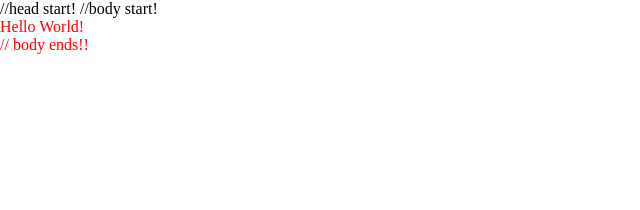
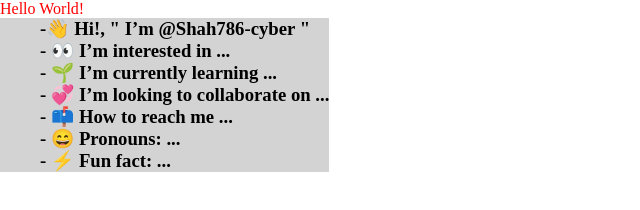
Before and after one commit to Shah786-cyber/Shah-Portfolio, a plain HTML site: page index.html in a window 1280 px wide. Shown: the whole page, without its empty margins (0-640 px from the left). Drawn offline with Linux system fonts and the light colour scheme.

Commit message:
update index.html

```diff
--- a/index.html
+++ b/index.html
@@ -1,7 +1,8 @@
 <!DOCTYPE html>
 <html>
 
-//head start!
+<!-- head start!-->
+
 <head>
 
   <meta charset="UTF-8">
@@ -11,16 +12,69 @@
 
 </head>
 
-//body start!
+<!-- body start!-->
+
 <body>
 
-<P>Hello World!<p>
+  <!-- paragraph start: -->
+  <P>
+    Hello World!
+  <p>
+
+    <!-- div start: -->
+  <div>
+
+    <!-- heading start: -->
+    <h3>
+
+      <!-- unorder list start: -->
+      <ul>
+
+        <!-- list items start: -->
+        <li>
+          -&#128075; Hi!, " I’m @Shah786-cyber "
+        </li>
+
+        <li>
+         - 👀 I’m interested in ...
+        </li>
+
+        <li>
+          - 🌱 I’m currently learning ...
+        </li>
+
+        <li>
+          - 💞️ I’m looking to collaborate on ...
+        </li>
+
+        <li>
+          - 📫 How to reach me ...
+        </li>
+
+        <li>
+          - 😄 Pronouns: ...
+        </li>
+
+        <li>
+          - ⚡ Fun fact: ...
+        </li>
+        <!-- list items end: -->
+
+      </ul>
+      <!-- unorder list end: -->
+
+  </div>
+  <!-- div end: -->
 
 
 
-<script type="text/javascript" src="game.js"></script>
+
+
+  <script type="text/javascript" src="game.js"></script>
 
 </body>
-// body ends!!
+<!-- body ends!-->
+
+
 
 </html>
--- a/style.css
+++ b/style.css
@@ -7,3 +7,8 @@ font-size:16px;
 p{
 color:red;
 }
+ul{
+  background-color: lightgray;
+  width: fit-content;
+  list-style-type: none;
+}
```
